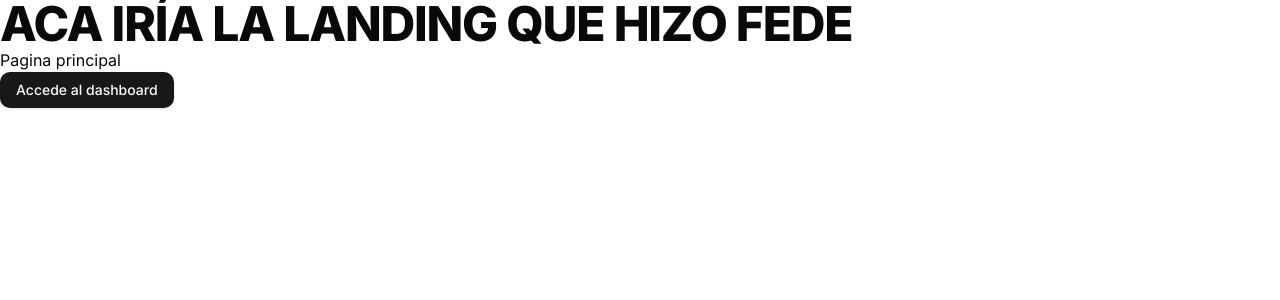
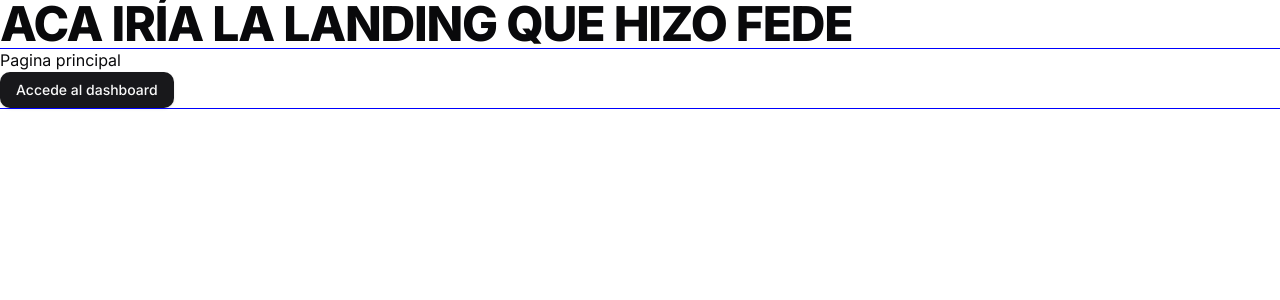
Before and after one commit to zanellig/AuditorIA-frontend, a Next.js app: page / in a window 1280 px wide. Shown: the top 300 px of the page. Built offline with nearby package versions, Linux system fonts and the light colour scheme.

Commit message:
añadir un visualizador de boundaries para desarrollo

```diff
--- a/src/app/globals.css
+++ b/src/app/globals.css
@@ -53,6 +53,10 @@
   * {
     @apply border-border;
   }
+  /* FOR DEV ONLY */
+  *:hover {
+    outline: 1px blue solid;
+  }
   body {
     @apply bg-background text-foreground;
   }
```
